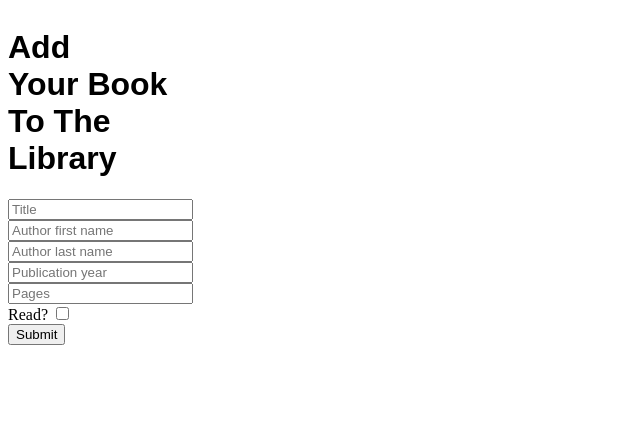
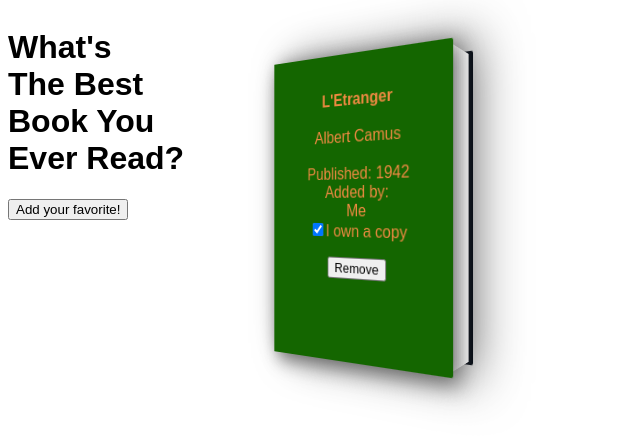
Before and after one commit to acchang/Project-Library, a plain HTML site: page index.html in a window 1280 px wide. Shown: the whole page, without its empty margins (0-640 px from the left). Drawn offline with Linux system fonts and the light colour scheme; no server answers.

Commit message:
book shapes

```diff
--- a/index.html
+++ b/index.html
@@ -11,27 +11,43 @@
 <div id="sidebar">
 <div id="pageName">
     <h1>
-    Add <br>
-    Your Book <br>
-    To The <br>
-    Library <br>
+    What's <br>
+    The Best  <br>
+    Book You <br>
+    Ever Read? <br>
   </h1>
+</div>
+<button id="myBtn">Add your favorite!</button>
 </div>
 
 
 
-<form>
-  <input name="title" id="title" type="text" placeholder="Title" maxlength="20" ><br>
-  <input name="fname" id="fname" type="text" placeholder="Author first name" maxlength="20" ><br>
-  <input name="lname" id="lname" type="text" placeholder="Author last name" maxlength="20" ><br>
-  <input name="pubDate" id="pubDate" type="number" placeholder="Publication year" maxlength="20"><br>
-  <input name="pages" id="pages" type="number" placeholder="Pages"><br>
-  <label for="read">Read?</label> <input name="read" id="read" type="checkbox"><br>
-  <button class="submitButton">Submit</button>
-</form>
+<div id="myModal" class="modal">
+  <div class="modal-content">
+    <span class="close">&times;</span>
+    <p><form>
+      <input class="input" name="title" id="title" type="text" placeholder="Title" maxlength="20" ><br>
+      <input class="input" name="fname" id="fname" type="text" placeholder="Author first name" maxlength="10" ><br>
+      <input class="input" name="lname" id="lname" type="text" placeholder="Author last name" maxlength="10" ><br>
+      <input class="input" name="pubDate" id="pubDate" type="number" placeholder="Publication year" maxlength=4><br>
+      <input class="input" name="contrib" id="contrib" type="text" placeholder="Submitted by" maxlength="20"><br>
+      <label for="read">Do you own it?</label> <input name="own" id="own" type="checkbox"><br>
+      <button class="submitButton">Submit</button>
+    </form>
+    </p>
+  </div>
 </div>
 
+
 <div id="libraryContainer">
+
+<!--   <div class="book-container" >
+    <div class="volume">
+      <img/>
+    </div>
+  </div>
+-->
+
 </div>
 
 <!-- The core Firebase JS SDK is always required and must be listed first -->
--- a/script.js
+++ b/script.js
@@ -1,4 +1,13 @@
 let myLibrary = [];
+// start by letting myLibrary take all values from firebase and render them
+
+const test = new Book("L'Etranger", "Albert", "Camus", "1942", "Me", true);
+firebase.database().ref('/Book').push(test);
+myLibrary.push(test);
+document.getElementById("own").checked = true;
+render(test);
+// can I render from the object in firebase?
+document.getElementById("own").checked = false;
 
 const submitButton = document.querySelector(".submitButton")
 submitButton.addEventListener("click", e => {
@@ -6,13 +15,13 @@ submitButton.addEventListener("click", e => {
   addBookToLibrary();
   })
 
-function Book(title, fname, lname, pubDate, pages, read) {
+function Book(title, fname, lname, pubDate, contrib, own) {
   this.title = title;
   this.fname = fname;
   this.lname = lname;
   this.pubDate = pubDate;
-  this.pages = pages;
-  this.read = read;
+  this.contrib = contrib;
+  this.own = own;
 };
 
 function addBookToLibrary() {
@@ -20,9 +29,9 @@ function addBookToLibrary() {
   let fname = document.querySelector("#fname").value;
   let lname = document.querySelector("#lname").value;
   let pubDate = document.querySelector("#pubDate").value;
-  let pages = document.querySelector("#pages").value;
-  let read = document.querySelector("#read").checked;
-  var addBook = new Book(title, fname, lname, pubDate, pages, read);
+  let contrib = document.querySelector("#contrib").value;
+  let own = document.querySelector("#own").checked;
+  var addBook = new Book(title, fname, lname, pubDate, contrib, own);
   // I could just put document.querySelector values into var addBook but this is clearer
   firebase.database().ref('/Book').push(addBook)
   myLibrary.push(addBook);
@@ -31,58 +40,67 @@ function addBookToLibrary() {
   document.querySelector("#fname").value = "";
   document.querySelector("#lname").value = "";
   document.querySelector("#pubDate").value = "";
-  document.querySelector("#pages").value = "";
-  document.querySelector("#read").checked = false;
+  document.querySelector("#contrib").value = "";
+  document.querySelector("#own").checked = false;
   // I can also shorten this with form.reset()
   // https://discord.com/channels/505093832157691914/690590001486102589/736653879684628491
 };
 
+
+// xxxxxxx//
+
 function render() {
   // this adds in the first batch of info to the card
+  const bookContainer = document.createElement("div");
+  bookContainer.classList.add("book-container");
+
   const newVolume = document.createElement("div");
   newVolume.classList.add("volume");
-  newVolume.setAttribute('id', myLibrary.length - 1 + "");
-  newVolume.innerHTML = "<br /><br />"
+  bookContainer.appendChild(newVolume);
+
+  const frontCover = document.createElement("div");
+  newVolume.appendChild(frontCover);
+
+  frontCover.style.setProperty("background-color", getRandomColor());
+  frontCover.setAttribute('id', myLibrary.length - 1 + "");
+  frontCover.innerHTML = "<br /><br />"
                         + "<b>" + myLibrary[myLibrary.length-1].title + "</b>" + "<br /><br />"
                         + myLibrary[myLibrary.length-1].fname + "&nbsp;"
                         + myLibrary[myLibrary.length-1].lname + "<br /><br />"
                         + "Published: " + myLibrary[myLibrary.length-1].pubDate + "<br />"
-                        + "Pages: " + myLibrary[myLibrary.length-1].pages + "<br />";
+                        + "Added by: <br />" + myLibrary[myLibrary.length-1].contrib + "<br />";
 
   // this works off the checkbox, adds it to the rendered volume and interprets value given
 const checkbox = document.createElement('input');
 checkbox.type = "checkbox";
 checkbox.id = "checkbox";
 
-if (document.getElementById("read").checked == true) {checkbox.checked = true}
+if (document.getElementById("own").checked == true) {checkbox.checked = true}
 else {checkbox.checked = false};
 
 checkbox.addEventListener("change", function() {
   numberVolumes();
 // number the array, for each volume, it gets an id number, ie <div id="1">
-  console.log(newVolume.id)
   let volumeId = newVolume.getAttribute('id');
 // take the id number and add a + to make it a number
 // corresponds to its place in the array
   if (checkbox.checked === false) {
-    myLibrary[+volumeId].read = false;
-    console.log(myLibrary)
+    myLibrary[+volumeId].own = false;
   } else if (checkbox.checked === true) {
-    myLibrary[+volumeId].read = true
-    console.log(myLibrary)
+    myLibrary[+volumeId].own = true
   }
 });
 
 const label = document.createElement("label");
-label.appendChild(document.createTextNode("Read"));
-const linebreak = document.createElement("br")
+label.appendChild(document.createTextNode("I own a copy"));
+const newgraf = document.createElement("p")
 
-newVolume.appendChild(checkbox);
-newVolume.appendChild(label);
-newVolume.appendChild(linebreak);
+frontCover.appendChild(checkbox);
+frontCover.appendChild(label);
+frontCover.appendChild(newgraf);
 
 const removeButton = document.createElement('button')
-newVolume.appendChild(removeButton)
+frontCover.appendChild(removeButton)
 removeButton.setAttribute('id', `${myLibrary.length - 1}`);
 removeButton.classList.add('remove')
 removeButton.textContent = 'Remove';
@@ -91,12 +109,13 @@ removeButton.addEventListener("click", function(event){
     let volumeId = newVolume.getAttribute('id');
     // volumeID of newVolume corresponds to place in the array
     myLibrary.splice(+volumeId, 1);
-    firebase.database().splice(+volumeId, 1);
+    // firebase.database().splice(+volumeId, 1);
     newVolume.remove();
-    console.log(myLibrary)
 })
 
-libraryContainer.insertAdjacentElement('afterbegin',newVolume);
+console.log(bookContainer);
+console.log(newVolume);
+libraryContainer.insertAdjacentElement('afterbegin',bookContainer);
 };
 
 function numberVolumes() {
@@ -112,15 +131,19 @@ function numberVolumes() {
   })
 }
 
+function getRandomColor() {
+  color = "hsl(" + Math.random() * 360 + ", 100%, 20%)";
+  return color;
+}
 
-// Thanks for the help on the remove button:
+
+// Inpiration for the remove button:
 // https://github.com/JuicyMelon/Library
 
 // For checkbox, I used
 // https://www.geeksforgeeks.org/html-dom-input-checkbox-property/
 
 // LAST TASKS:
-// Add a “NEW BOOK” button -- learn how to build a modal window
 // upload to firebase, why is title last in firebase?
 
 // function readStatus() {
@@ -131,3 +154,29 @@ function numberVolumes() {
 //   // if box checked, display this to the DOM
 //   return(x)
 // }
+
+// Get the modal
+var modal = document.getElementById("myModal");
+
+// Get the button that opens the modal
+var btn = document.getElementById("myBtn");
+
+// Get the <span> element that closes the modal
+var span = document.getElementsByClassName("close")[0];
+
+// When the user clicks on the button, open the modal
+btn.onclick = function() {
+  modal.style.display = "block";
+}
+
+// When the user clicks on <span> (x), close the modal
+span.onclick = function() {
+  modal.style.display = "none";
+}
+
+// When the user clicks anywhere outside of the modal, close it
+window.onclick = function(event) {
+  if (event.target == modal) {
+    modal.style.display = "none";
+  }
+}
--- a/style.css
+++ b/style.css
@@ -1,10 +1,10 @@
 #sidebar {
   float: left;
-  padding-right: 15px;
+  padding-right: 35px;
   }
 
 #pageName {
-  font-family: Arial, Helvetica, sans-serif;
+  font-family: "Bookman Old Style", sans-serif;
   }
 
 #libraryContainer{
@@ -13,21 +13,162 @@
   align-content: flex-start;
   flex-direction: row;
   flex-wrap: wrap;
+  padding: 10px;
+}
+
+.input {
+  font-size: 12pt;
+  height: 24px;
+  width : 250px;
+}
+
+/* The Modal (background) */
+.modal {
+  display: none; /* Hidden by default */
+  position: fixed; /* Stay in place */
+  z-index: 1; /* Sit on top */
+  left: 0;
+  top: 0;
+  width: 100%; /* Full width */
+  height: 100%; /* Full height */
+  overflow: auto; /* Enable scroll if needed */
+  background-color: rgb(0,0,0); /* Fallback color */
+  background-color: rgba(0,0,0,0.4); /* Black w/ opacity */
+}
+
+/* Modal Content/Box */
+.modal-content {
+  font-size: 14pt;
+  font-family: Arial, Helvetica, sans-serif;
+  background-color: #fefefe;
+  margin: 15% auto; /* 15% from the top and centered */
+  padding: 20px;
+  border: 1px solid #888;
+  width: 30%; /* Could be more or less, depending on screen size */
+}
+
+/* The Close Button */
+.close {
+  color: #aaa;
+  float: right;
+  font-size: 28px;
+  font-weight: bold;
+}
+
+.close:hover,
+.close:focus {
+  color: black;
+  text-decoration: none;
+  cursor: pointer;
+}
+
+
+
+
+/* .volume {
+  width: 190px;
+  height: 225px;
+  background: brown;
+  color: #ef8a42;
+  padding: 15px;
+  border: 5px;
+  margin: 20px;
+  font-family: "Bookman Old Style", sans-serif;
+  text-align: center;
+} */
+
+
+/*Book css from https://3d-book-css.netlify.app/ */
+
+.book-container {
+  display: flex;
+  align-items: center;
+  justify-content: center;
+  perspective: 600px;
+  margin: 20px;
+}
+
+@keyframes initAnimation {
+  0% {
+    transform: rotateY(0deg);
+  }
+  100% {
+    transform: rotateY(-30deg);
+  }
 }
 
 .volume {
-  width: 190px;
-  height: 225px;
-  background: brown;
-  color: gold;
-  padding: 15px;
-  border: 5px;
-  margin: 5px;
-  font-family: Arial, Helvetica, sans-serif;
+  width: 200px;
+  height: 300px;
+  position: relative;
+  transform-style: preserve-3d;
+  transform: rotateY(-30deg);
+  transition: 1s ease;
+  animation: 1s ease 0s 1 initAnimation;
+  font-family: "Bookman Old Style", sans-serif;
+  color: #ef8a42;
   text-align: center;
+  margin: 20px;
 }
 
-/*
-how to drop in on left, shift right all over one
-add square for DOM
-randomize the color
+.volume:hover {
+  transform: rotateY(0deg);
+}
+
+.volume > :first-child {
+  position: absolute;
+  top: 0;
+  left: 0;
+  width: 200px;
+  height: 300px;
+  transform: translateZ(25px);
+  background-color:yellow;
+  border-radius: 0 2px 2px 0;
+  box-shadow: 5px 5px 20px #666;
+}
+
+.volume::before {
+  position: absolute;
+  content: ' ';
+  left: 0;
+  top: 3px;
+  width: 48px;
+  height: 294px;
+  transform: translateX(172px) rotateY(90deg);
+  background: linear-gradient(90deg,
+    #fff 0%,
+    #f9f9f9 5%,
+    #fff 10%,
+    #f9f9f9 15%,
+    #fff 20%,
+    #f9f9f9 25%,
+    #fff 30%,
+    #f9f9f9 35%,
+    #fff 40%,
+    #f9f9f9 45%,
+    #fff 50%,
+    #f9f9f9 55%,
+    #fff 60%,
+    #f9f9f9 65%,
+    #fff 70%,
+    #f9f9f9 75%,
+    #fff 80%,
+    #f9f9f9 85%,
+    #fff 90%,
+    #f9f9f9 95%,
+    #fff 100%
+    );
+}
+
+.volume::after {
+  position: absolute;
+  top: 0;
+  left: 0;
+  content: ' ';
+  width: 200px;
+  height: 300px;
+  transform: translateZ(-25px);
+  background-color: #01060f;
+  border-radius: 0 2px 2px 0;
+  box-shadow: -10px 0 50px 10px #666;
+}
```
